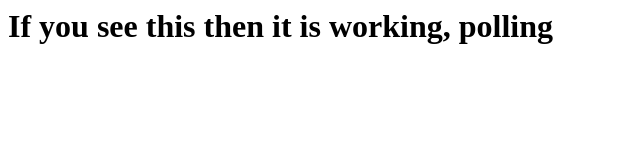
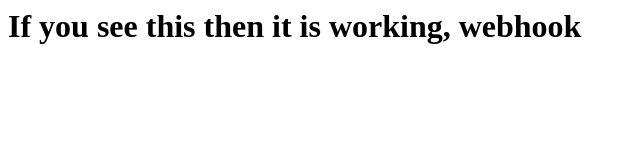
Before and after one commit to melsacramento/PubTest, a plain HTML site: page html/index.html in a window 1280 px wide. Shown: the whole page, without its empty margins (0-640 px from the left). Drawn offline with Linux system fonts and the light colour scheme.

Commit message:
change webhook

```diff
--- a/html/index.html
+++ b/html/index.html
@@ -1,6 +1,6 @@
 <html>
 <body>
-    <h1>If you see this then it is working, polling</h1>
+    <h1>If you see this then it is working, webhook</h1>
 </body>
 
 </html>
```
